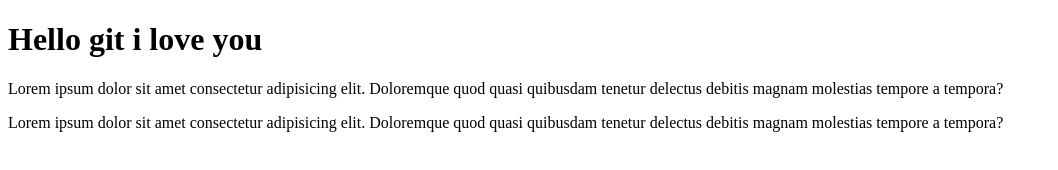
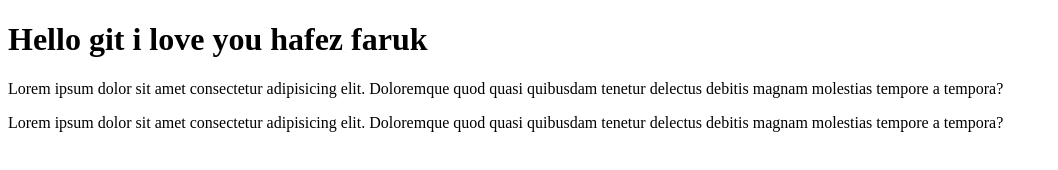
Before and after one commit to HafezFaruk/git-web, a plain HTML site: page index.html in a window 1280 px wide. Shown: the whole page, without its empty margins (0-1058 px from the left). Drawn offline with Linux system fonts and the light colour scheme.

Commit message:
add hafez faruk

```diff
--- a/index.html
+++ b/index.html
@@ -8,7 +8,7 @@
 </head>
 <body>
 
-    <h1>Hello git i love you</h1>
+    <h1>Hello git i love you hafez faruk</h1>
 
     <p>Lorem ipsum dolor sit amet consectetur adipisicing elit. Doloremque quod quasi quibusdam tenetur delectus debitis magnam molestias tempore a tempora?</p>
     <p>Lorem ipsum dolor sit amet consectetur adipisicing elit. Doloremque quod quasi quibusdam tenetur delectus debitis magnam molestias tempore a tempora?</p>
```
